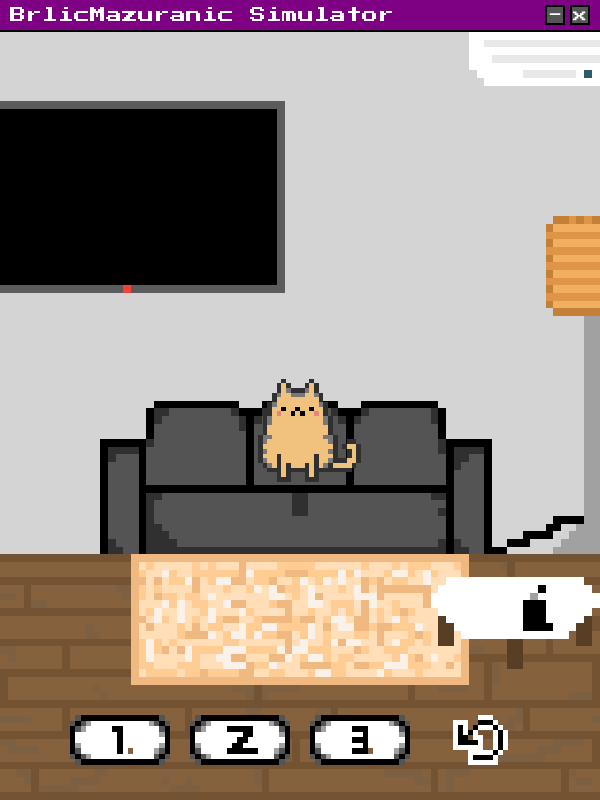
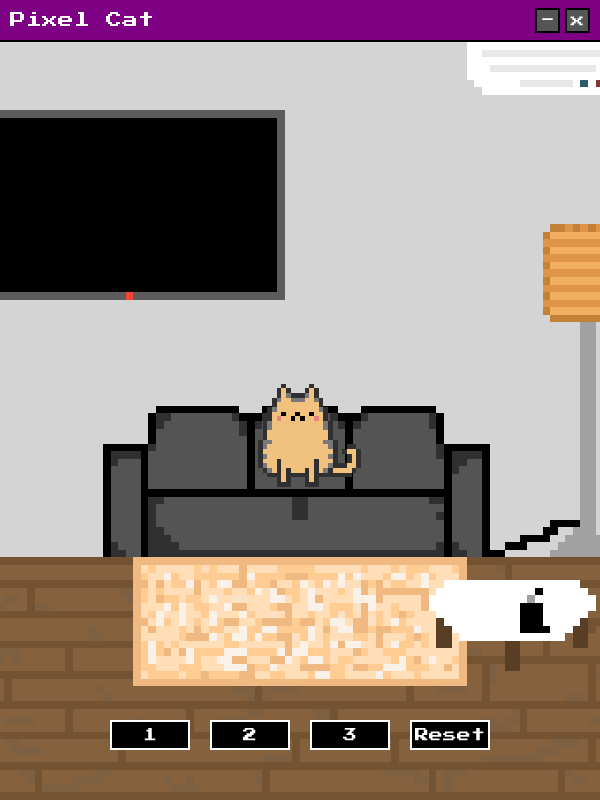
Before and after one commit to marinkres/pixel-cat-app, an Electron app: page index.html in a window 600 px wide. Drawn offline with Linux system fonts and the light colour scheme.

Commit message:
update title and button styles; adjust layout for improved spacing and usability

```diff
--- a/index.html
+++ b/index.html
@@ -3,14 +3,14 @@
 <head>
   <meta charset="UTF-8">
   <meta name="viewport" content="width=device-width, initial-scale=1.0">
-  <title>BrlicMazuranic Simulator</title>
+  <title>Pixel Cat</title>
   <link href="https://fonts.googleapis.com/css2?family=Press+Start+2P&display=swap" rel="stylesheet">
   <link rel="stylesheet" href="style.css">
 </head>
 <body>
   <!-- Custom Title Bar -->
   <div class="title-bar">
-    <div class="title-bar-text">BrlicMazuranic Simulator</div>
+    <div class="title-bar-text">Pixel Cat</div>
     <div class="title-bar-controls">
       <button id="minimize-btn" class="pixel-button">-</button>
       <button id="close-btn" class="pixel-button">x</button>
@@ -34,19 +34,11 @@
 
     <!-- Bottom Buttons -->
     <div class="bottom-buttons">
-      <button class="pixel-button bottom-btn" id="feed-btn">
-        <img src="assets/button1.png" alt="Feed">
-      </button>
-      <button class="pixel-button bottom-btn" id="play-btn">
-        <img src="assets/button2.png" alt="Play">
-      </button>
-      <button class="pixel-button bottom-btn" id="sleep-btn">
-        <img src="assets/button3.png" alt="Sleep">
-      </button>
+      <button class="pixel-button bottom-btn" id="feed-btn">1</button>
+      <button class="pixel-button bottom-btn" id="play-btn">2</button>
+      <button class="pixel-button bottom-btn" id="sleep-btn">3</button>
       <!-- Reset Button -->
-      <button class="pixel-button bottom-btn" id="reset-btn">
-        <img src="assets/reset.png" alt="Reset">
-      </button>
+      <button class="pixel-button bottom-btn" id="reset-btn">Reset</button>
     </div>
   </div>
 
--- a/style.css
+++ b/style.css
@@ -1,6 +1,6 @@
 /* Custom Title Bar */
 .title-bar {
-    height: 30px;
+    height: 40px;
     background-color: #7e0083;
     display: flex;
     align-items: center;
@@ -24,8 +24,8 @@
 }
 
 .pixel-button {
-    width: 20px;
-    height: 20px;
+    width: 25px;
+    height: 25px;
     background-color: #555;
     border: 2px solid #000;
     color: #fff;
@@ -146,24 +146,25 @@ body {
     transform: translateX(-50%);
     display: flex;
     justify-content: center;
-    gap: 100px;
+    gap: 20px; /* Reduced gap for better spacing */
 }
 
 .bottom-btn {
-    background: none;
-    border: none;
-    padding: 0;
+    background-color: #000; /* Black background */
+    border: 2px solid #fff; /* White border */
+    color: #fff; /* White text */
+    font-family: 'Press Start 2P', cursive;
+    font-size: 14px;
+    padding: 10px 20px; /* Padding for better button size */
     cursor: pointer;
     transition: transform 0.1s ease;
-}
-
-.bottom-btn img {
-    width: 100px;
-    height: 50px;
     image-rendering: pixelated;
+    width: 80px;
+    height: 30px;
 }
 
 .bottom-btn:hover {
+    background-color: #333; /* Darker background on hover */
     transform: scale(1.1);
 }
 
```
